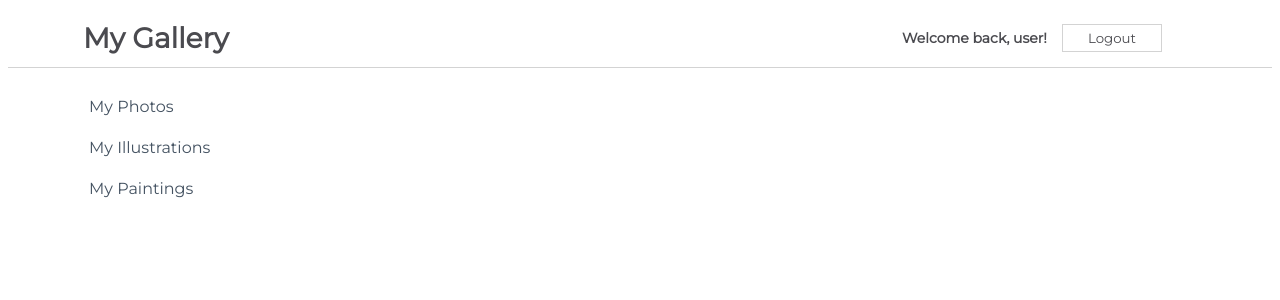
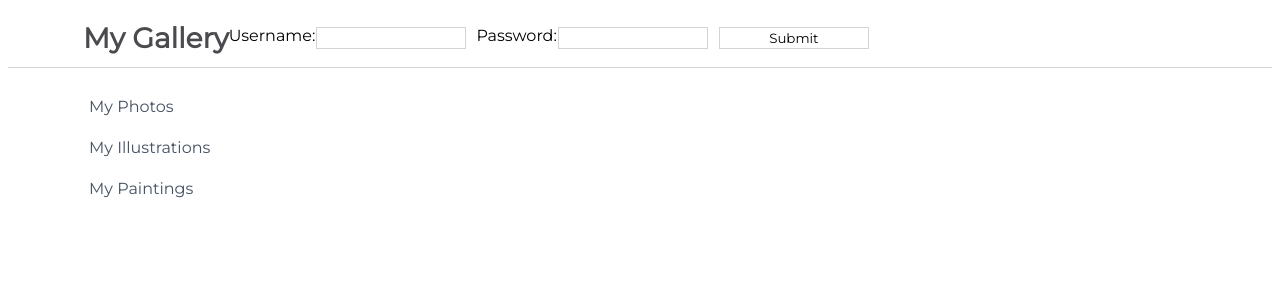
Before and after one commit to khubabshams/react-challenge-1, a React (Create React App) app in the folder my-app/: page / in a window 1280 px wide. Both pictures are taken after a click on the button "Login". Shown: the top 300 px of the page. Built offline with nearby package versions, Linux system fonts and the light colour scheme.

Commit message:
Add nested component of navbarform, child to show login form

```diff
--- a/my-app/src/App.js
+++ b/my-app/src/App.js
@@ -1,12 +1,14 @@
 import css from './App.module.css';
 import Sidebar from './components/Sidebar';
 import NavbarSimple from './components/NavBarSimple';
+import NavBarForm from './components/NavBarForm';
 
 function App() {
   return (
     <div className={css.App}>
-      {<Sidebar/>}
-      <NavbarSimple/>
+      <NavBarForm />
+      <Sidebar />
+      {/* <NavbarSimple/> */}
     </div>
   );
 }
--- /dev/null
+++ b/my-app/src/components/NavBarChild.js
@@ -0,0 +1,22 @@
+import React from 'react'
+
+function NavBarChild(props) {
+  return (
+    <div>
+      <h1>My Gallery</h1>
+      {props.isLoggedin ?
+        <button onClick={props.handleLogin}>Login</button>
+        :
+        <form>
+          <lablel htmlFor="username">Username:</lablel>
+          <input name="username" id="username" />
+          <lablel htmlFor="password">Password:</lablel>
+          <input type="password" name="password" id="password" />
+          <input type="button" value="Submit" onClick={props.handleLogin} />
+        </form>
+      }
+    </div>
+  )
+}
+
+export default NavBarChild
--- /dev/null
+++ b/my-app/src/components/NavBarForm.js
@@ -0,0 +1,30 @@
+import React, { Component } from 'react'
+import css from './css/NavBarForm.module.css'
+import NavBarChild from './NavBarChild'
+
+export class NavBarForm extends Component {
+    constructor(props) {
+        super(props)
+
+        this.state = {
+            isLoggedin: true,
+        }
+    }
+
+    handleLogin = () => {
+        this.setState((prevstate) => ({
+            isLoggedin: prevstate.isLoggedin ? false : true,
+        }), () => console.log(this.state.isLoggedin))
+    }
+    render() {
+        return (
+            <div className={css.NavBar}>
+                <NavBarChild
+                    isLoggedin={this.state.isLoggedin}
+                    handleLogin={this.handleLogin} />
+            </div>
+        )
+    }
+}
+
+export default NavBarForm
```
